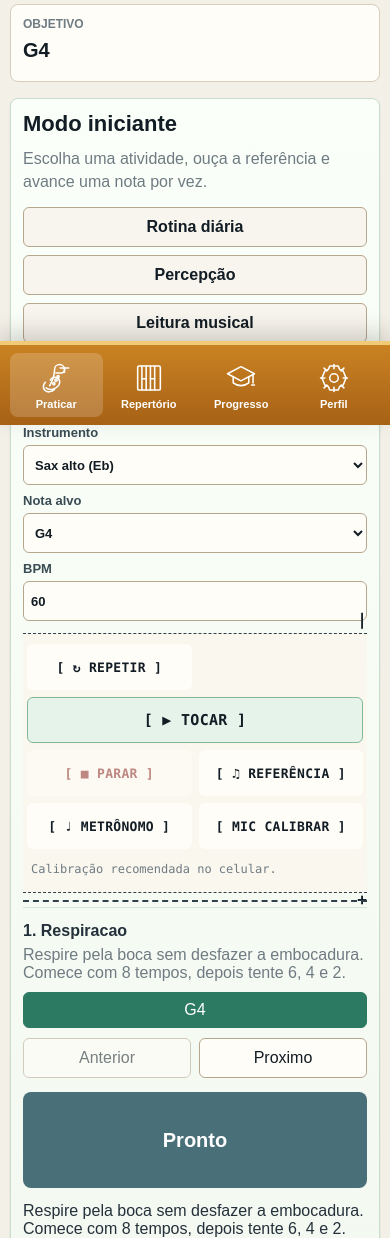
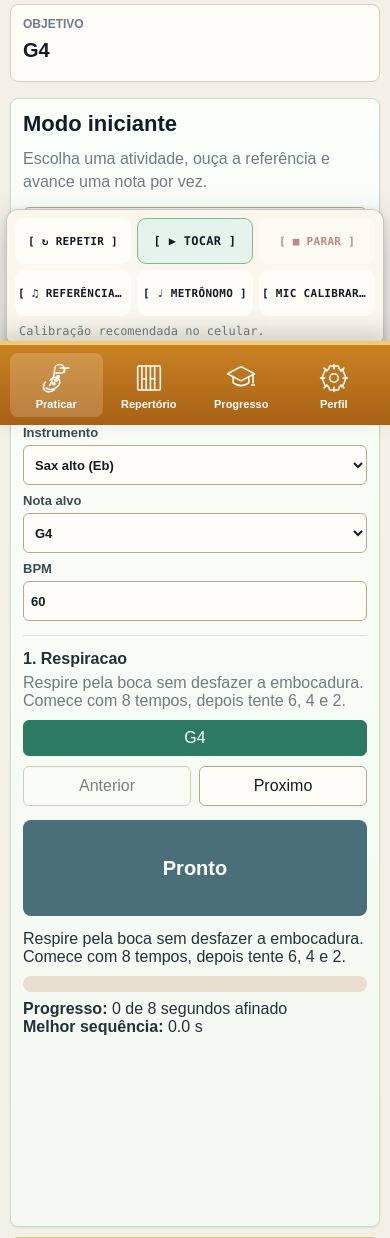
Before and after one commit to monitoramentopedagogico-nam/audio, a Django app: page /audio/ in a window 390 px wide. Shown: the part 419-1657 px from the top of the page. Run offline with Django 5.2, Linux system fonts and the light colour scheme; the visitor is signed in with stand-in values (Sample User, id 1).

Commit message:
botoões

```diff
--- a/mysite/app/templates/app/audio.html
+++ b/mysite/app/templates/app/audio.html
@@ -236,6 +236,7 @@
     }
     #beginnerPanel{
       border-color:#c9ddce;
+      padding-bottom:132px;
       background:
         linear-gradient(180deg,#fbfff9 0%,#f3f8f1 100%),
         repeating-linear-gradient(0deg,transparent 0 13px,rgba(45,122,98,.08) 13px 14px);
@@ -260,46 +261,29 @@
     .practice-play-panel{
       display:grid;
       grid-template-columns:repeat(6,minmax(0,1fr));
-      gap:8px;
+      gap:10px;
       align-items:center;
-      margin:12px 0;
-      padding:12px 10px 14px;
-      border:1px dashed #31414a;
-      border-left:0;
-      border-right:0;
-      border-radius:0;
-      background:#faf7ef;
+      position:fixed;
+      left:50%;
+      bottom:86px;
+      z-index:45;
+      width:min(1180px,calc(100vw - 24px));
+      margin:0;
+      padding:12px 14px 10px;
+      transform:translateX(-50%);
+      border:1px solid rgba(49,65,74,.28);
+      border-radius:14px;
+      background:rgba(250,247,239,.94);
+      box-shadow:0 14px 38px rgba(18,28,36,.22),0 2px 8px rgba(18,28,36,.12);
+      backdrop-filter:blur(14px);
       font-family:Consolas,"Courier New",monospace;
-      position:relative;
     }
-    .practice-play-panel::before{
-      content:"|";
-      position:absolute;
-      right:0;
-      top:-24px;
-      color:var(--ink);
-      font-weight:700;
-    }
-    .practice-play-panel::after{
-      content:"";
-      position:absolute;
-      left:0;
-      right:0;
-      bottom:-10px;
-      height:1px;
-      border-bottom:2px dashed #31414a;
-    }
-    .practice-play-panel .play-corner{
-      position:absolute;
-      right:0;
-      bottom:-17px;
-      color:var(--ink);
-      font-weight:700;
-    }
+    .dashboard-page.practice-active .practice-play-panel{bottom:12px}
+    .practice-play-panel .play-corner{display:none}
     .practice-play-panel button{
       min-height:46px;
       border:0;
-      border-radius:6px;
+      border-radius:9px;
       background:var(--surface)!important;
       color:var(--ink);
       font-family:inherit;
@@ -330,7 +314,7 @@
       grid-column:1 / -1;
       color:var(--muted);
       font-size:13px;
-      padding:6px 4px 0;
+      padding:2px 4px 0;
     }
     .perception-hidden{display:none!important}
     #beginnerSignal{
@@ -574,19 +558,22 @@
         font-size:14px;
       }
       .practice-play-panel{
-        display:grid;
-        grid-template-columns:1fr 1fr;
-        gap:7px;
-        padding:10px 4px 16px;
+        grid-template-columns:repeat(3,minmax(0,1fr));
+        gap:6px;
+        bottom:78px;
+        width:calc(100vw - 12px);
+        padding:8px;
+        border-radius:12px;
       }
       .practice-play-panel button{
         min-height:46px;
         text-align:center;
-        font-size:13px;
-        padding:8px 5px;
+        font-size:11px;
+        padding:7px 3px;
       }
-      #beginnerStartBtn{grid-column:1 / -1;font-size:15px}
+      #beginnerStartBtn{grid-column:auto;font-size:12px}
       .play-panel-status{grid-column:1 / -1;font-size:12px}
+      #beginnerPanel{padding-bottom:190px}
       #beginnerControls,#perceptionControls,#controls,.tool-row{display:grid;grid-template-columns:1fr;gap:8px;align-items:stretch}
       #beginnerControls label,#perceptionControls label{width:100%;min-width:0}
       #beginnerControls button,#controls button,.tool-row button,#advancedToggle{width:100%}
```
